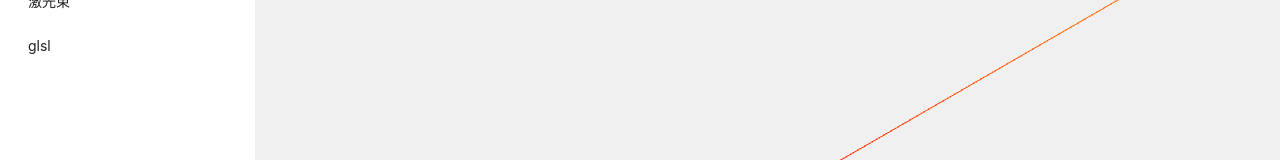
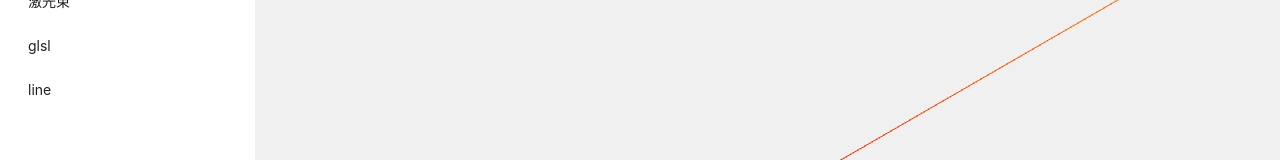
Before and after one commit to lemonliu2023/next, a React (Vite) app: page /#/threejs/examples in a window 1280 px wide. Shown: the part 198-358 px from the top of the page. Built offline with nearby package versions, Linux system fonts and the light colour scheme.

Commit message:
feat: 优化涟漪，添加line模型

```diff
--- a/src/views/Threejs/Examples/index.tsx
+++ b/src/views/Threejs/Examples/index.tsx
@@ -8,10 +8,13 @@ import scan from '../shaders/scan';
 import laser from '../shaders/laser';
 import glsl from '../shaders/glsl';
 import wall from '../shaders/wall';
+import line from '../shaders/line';
+import { useSearchParams } from 'react-router-dom';
 
 type MenuItem = Required<MenuProps>['items'][number];
 
 function Threejs() {
+  const [searchParams] = useSearchParams();
   const { sceneRef, rendererRef } = useInitAll('threejs-examples');
   const cleanAll = () => {
     sceneRef.current?.children.forEach((item) => {
@@ -82,6 +85,15 @@ function Threejs() {
             },
           },
         ],
+        [
+          'line',
+          {
+            label: 'line',
+            onClick: () => {
+              sceneRef.current?.add(line())
+            }
+          }
+        ]
       ]),
     [sceneRef, rendererRef]
   );
@@ -95,8 +107,13 @@ function Threejs() {
   }, [exampleMap]);
 
   useEffect(() => {
-
-  }, [])
+    if(searchParams.get('type')) {
+      const item = exampleMap.get(searchParams.get('type') as string);
+      if (item && typeof item.onClick === 'function') {
+        item.onClick();
+      }
+    }
+  }, [searchParams, exampleMap])
 
   return (
     <div className="threejs-examples-container">
--- a/src/views/Threejs/shaders/lianYi/index.ts
+++ b/src/views/Threejs/shaders/lianYi/index.ts
@@ -11,7 +11,6 @@ void main() {
 `;
 
 const fragmentShader = `
-precision mediump float;
 varying vec2 vUv;
 uniform float uTime;
 uniform vec2 uCenter;
@@ -22,16 +21,14 @@ uniform vec3 u_color;
 void main() {
     // 计算像素到涟漪中心的距离
     vec2 dist = (vUv - uCenter);
-    float len = length(dist);
+    float len = length(dist) * 2.0;
 
-    // 使用距离和时间来计算涟漪效果
-    float ripple = sin(len * uRadius - uTime * 2.0) * uAmplitude;
+    float circle = mod(uTime, 1.0);
+    float circle2 = mod(uTime + 0.5, 1.0);
 
-    float alpha = ripple * 0.5 + 0.5; // 涟漪效果越强，透明度越高
-    alpha = clamp(alpha, 0.0, 1.0); // 确保透明度在0到1之间
-
-    // 输出颜色
-    gl_FragColor = vec4(u_color, alpha * 0.5);  // 0.5 环透明度
+    if(len < circle) {
+        gl_FragColor = vec4(1.0, .0, .0, pow((1.0 - circle + len), 5.0) * (1.0 - len));
+    }
 }
 `;
 export default function (option = {}) {
@@ -42,30 +39,53 @@ export default function (option = {}) {
     if(!newOption.position) {
         throw new Error('请传入模型位置信息')
     }
-    console.log(option, 'option')
     const shaderMaterial = new THREE.ShaderMaterial({
         vertexShader: vertexShader,
         fragmentShader: fragmentShader,
         uniforms: {
-            uTime: { value: 10.0 }, // 初始时间值
+            uTime: { value: 0.0 }, // 初始时间值
             uCenter: { value: new THREE.Vector2(0.5, 0.5) }, // 涟漪中心位于屏幕中心
-            uRadius: { value: 40.0 }, // 涟漪的半径
+            uRadius: { value: 20.0 }, // 涟漪的半径
             uAmplitude: { value: 50 }, // 涟漪的振幅
             u_color: {
                 value: new THREE.Color('#f00')
             },
         },
+        blending: THREE.NormalBlending,
+        transparent: true,
+        depthWrite:false
+    });
+    const shaderMaterial2 = new THREE.ShaderMaterial({
+        vertexShader: vertexShader,
+        fragmentShader: fragmentShader,
+        uniforms: {
+            uTime: { value: 0.5 }, // 初始时间值
+            uCenter: { value: new THREE.Vector2(0.5, 0.5) }, // 涟漪中心位于屏幕中心
+            uRadius: { value: 20.0 }, // 涟漪的半径
+            uAmplitude: { value: 50 }, // 涟漪的振幅
+            u_color: {
+                value: new THREE.Color('#f00')
+            },
+        },
+        blending: THREE.NormalBlending,
         transparent: true,
         depthWrite:false
     });
     const geometry = new THREE.CircleGeometry(50, 50, 1, Math.PI * 2); // 10x10的网格，1x1的分段
     const plane = new THREE.Mesh(geometry, shaderMaterial);
+    const plane2 = new THREE.Mesh(geometry, shaderMaterial2);
     plane.rotation.x = - Math.PI / 2; // 将平面旋转90度，使其与XZ平面对齐
     plane.position.copy(newOption.position)
+    plane2.rotation.x = - Math.PI / 2; // 将平面旋转90度，使其与XZ平面对齐
+    plane2.position.copy(newOption.position)
+    const group = new THREE.Group()
+    group.add(plane)
+    group.add(plane2)
     const animationFn = () => {
-        shaderMaterial.uniforms.uTime.value += 0.03
+        shaderMaterial.uniforms.uTime.value += 0.01
+        shaderMaterial2.uniforms.uTime.value += 0.01
         requestAnimationFrame(animationFn)
     }
     animationFn()
-    return plane
+    return group;
 }
--- /dev/null
+++ b/src/views/Threejs/shaders/line/index.tsx
@@ -0,0 +1,26 @@
+// import * as THREE from 'three';
+import { LineGeometry } from 'three/examples/jsm/lines/LineGeometry.js';
+import { LineMaterial } from 'three/examples/jsm/lines/LineMaterial.js';
+import { LineSegments2 } from 'three/examples/jsm/lines/LineSegments2.js';
+
+const line = () => {
+  const material = new LineMaterial({
+    color: 'blue',
+    linewidth: 10,
+    // opacity: 1,
+    transparent: true,
+    depthTest: false,
+    // eslint-disable-next-line @typescript-eslint/ban-ts-comment
+    // @ts-ignore
+  });
+
+  const geometry = new LineGeometry();
+
+  geometry.setPositions([0, 0, 0, 100, 100, 100]);
+
+  const mesh = new LineSegments2(geometry, material);
+
+  return mesh;
+};
+
+export default line;
```
